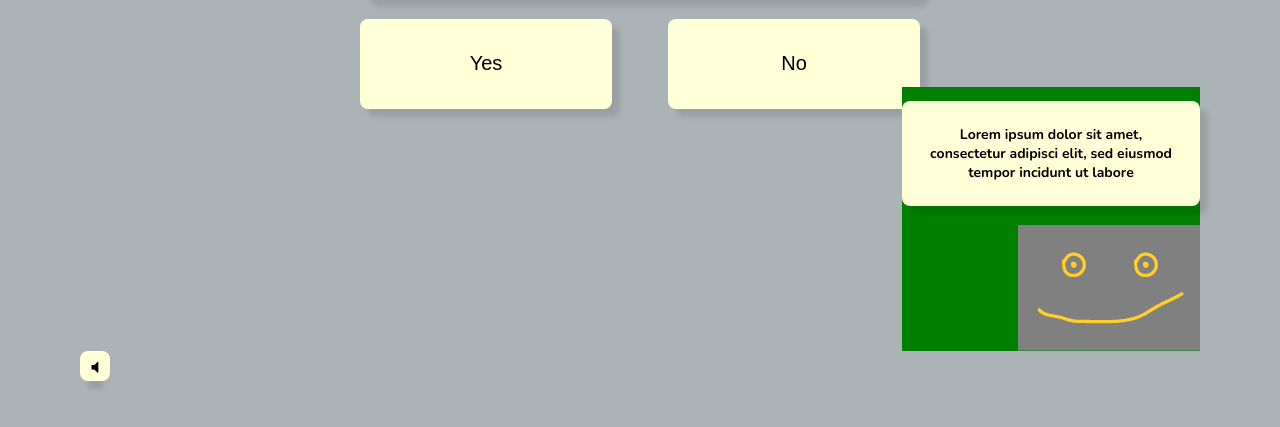
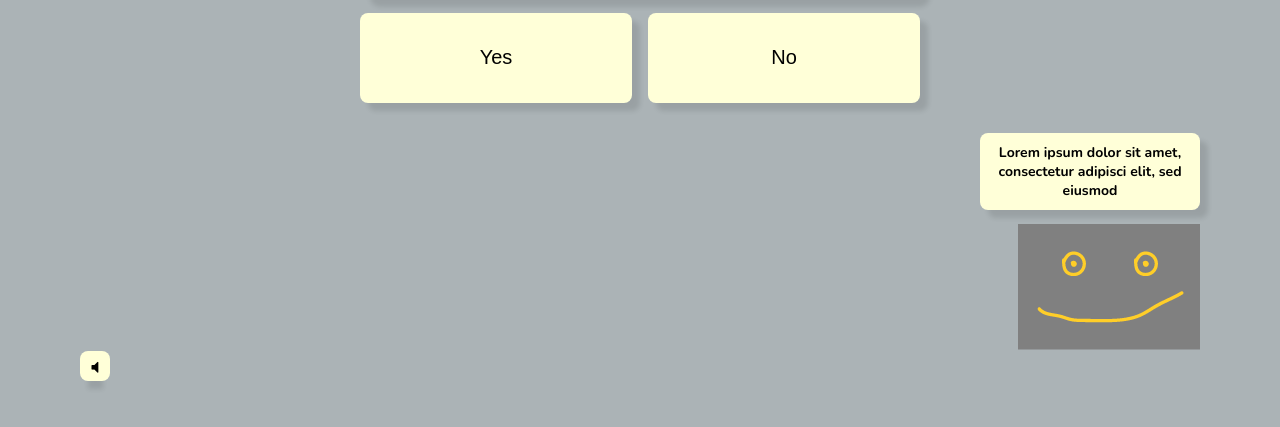
Before and after one commit to lorinnee/lorinnee.github.io, a plain HTML site: page index.html in a window 1280 px wide. Shown: the part 369-796 px from the top of the page. Drawn offline with nearby package versions, Linux system fonts and the light colour scheme.

Commit message:
baloon fix01

```diff
--- a/index.html
+++ b/index.html
@@ -23,7 +23,7 @@
          </div>
   </div>
   <div class="allrobot">
-  <p class="bubble">Lorem ipsum dolor sit amet, consectetur adipisci elit, sed eiusmod tempor incidunt ut labore </p>
+  <p class="bubble">Lorem ipsum dolor sit amet, consectetur adipisci elit, sed eiusmod  </p>
    <img id="robot" src ="immagini/robot01.png">
   </div>
       <div>
--- a/style.css
+++ b/style.css
@@ -12,8 +12,7 @@ font-family: 'Nunito', sans-serif;;
   background-color:rgb(171, 179, 182);
   align-items:center;
   justify-content:center;
- // height:100vh;
-  gap:22px;
+  gap:2vh;
 
 
  }
@@ -36,15 +35,14 @@ font-family: 'Nunito', sans-serif;;
   flex-direction:row;
   align-items:center;
   justify-content:space-between;
-  gap:22px;
+  gap:2vh;
 }
 
 
 .button_left{
   background-color: #ffffd8;
-  //height: 92px;
   padding:6%;
-  width: 45%;
+  width: 50%;
   border: none;
   border-radius: 8px;
   color: black;
@@ -55,9 +53,8 @@ font-family: 'Nunito', sans-serif;;
 
 .button_right{
   background-color: #ffffd8;
-  //height: 92px;
   padding:6%;
-  width: 45%;
+  width: 50%;
   border: none;
   border-radius: 8px;
   color: black;
@@ -70,26 +67,22 @@ font-family: 'Nunito', sans-serif;;
 	display:flex;
 	flex-direction:column;
 	position:absolute;
-	top:57vh;
+	top:61vh;
 	right:10vh;
-	background-color:green;
+    justify-content:center;
 	align-items:flex-end;
-	gap:5px;
+	gap:3%;
 
   }
 
 
   .bubble {
-  position: relative;
-
-  font-size: 0.875em;
-  width: 250px;
-  background:  #ffffd8;
+  background-color:#ffffd8;
+  font-size: 14px;
+  width: 200px;
   border-radius: 8px;
-  padding: 24px;
-
+  padding: 5%;
   text-align: center;
-
   box-shadow: 8px 8px 5px rgba(0,0,0,0.1);
 
 }
@@ -144,9 +137,12 @@ width:25%;
   .allrobot{
 	flex-direction:row;
     position:relative;
-    width:100%;
-    top:0vh;
+    top:1vh;
     right:0vw;
+	align-items: center;
+   }
 
-  }
+.bubble{
+   padding: 3%;
+   }
 }
```
Also changed, not shown: 2 other files.
